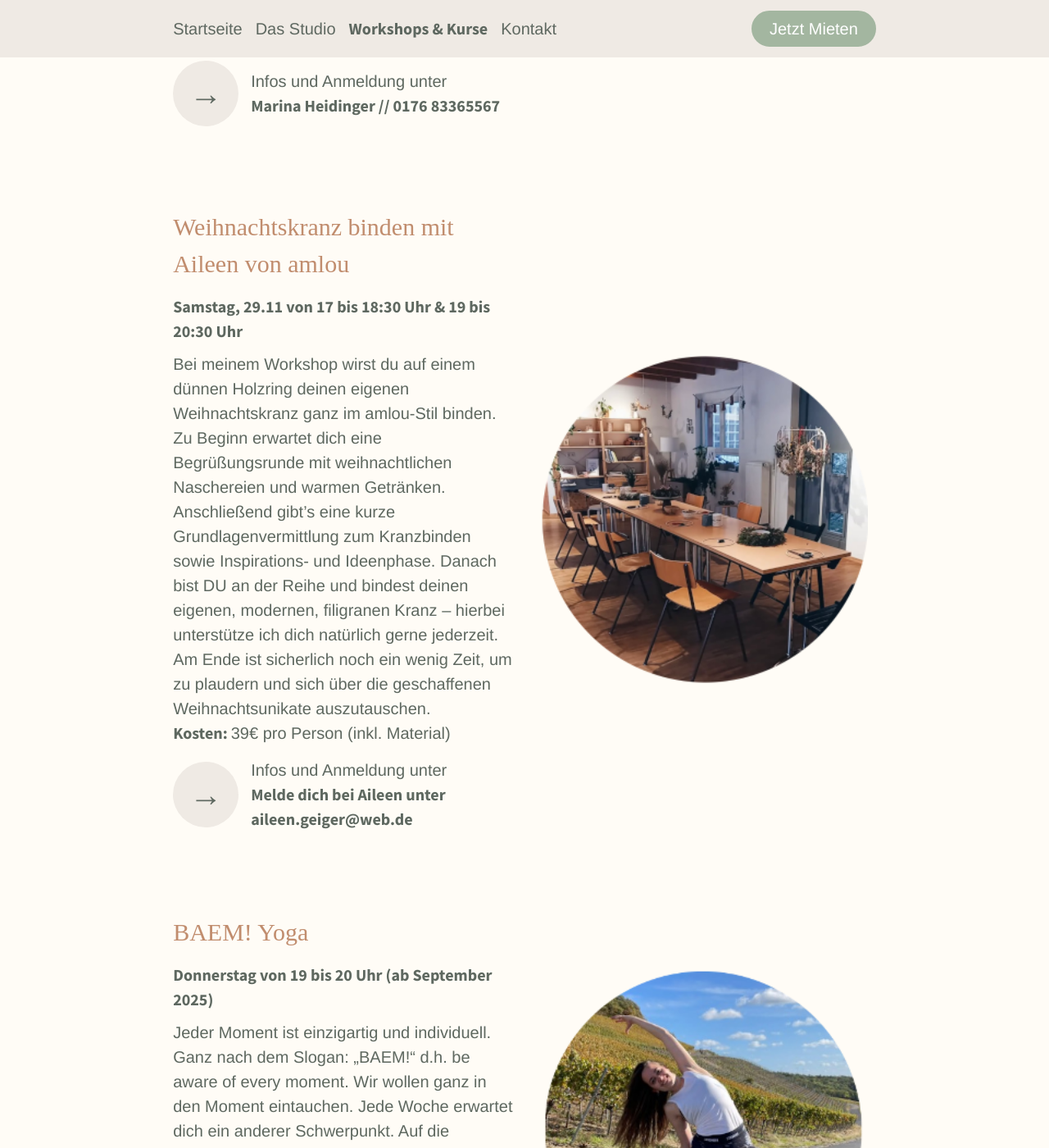
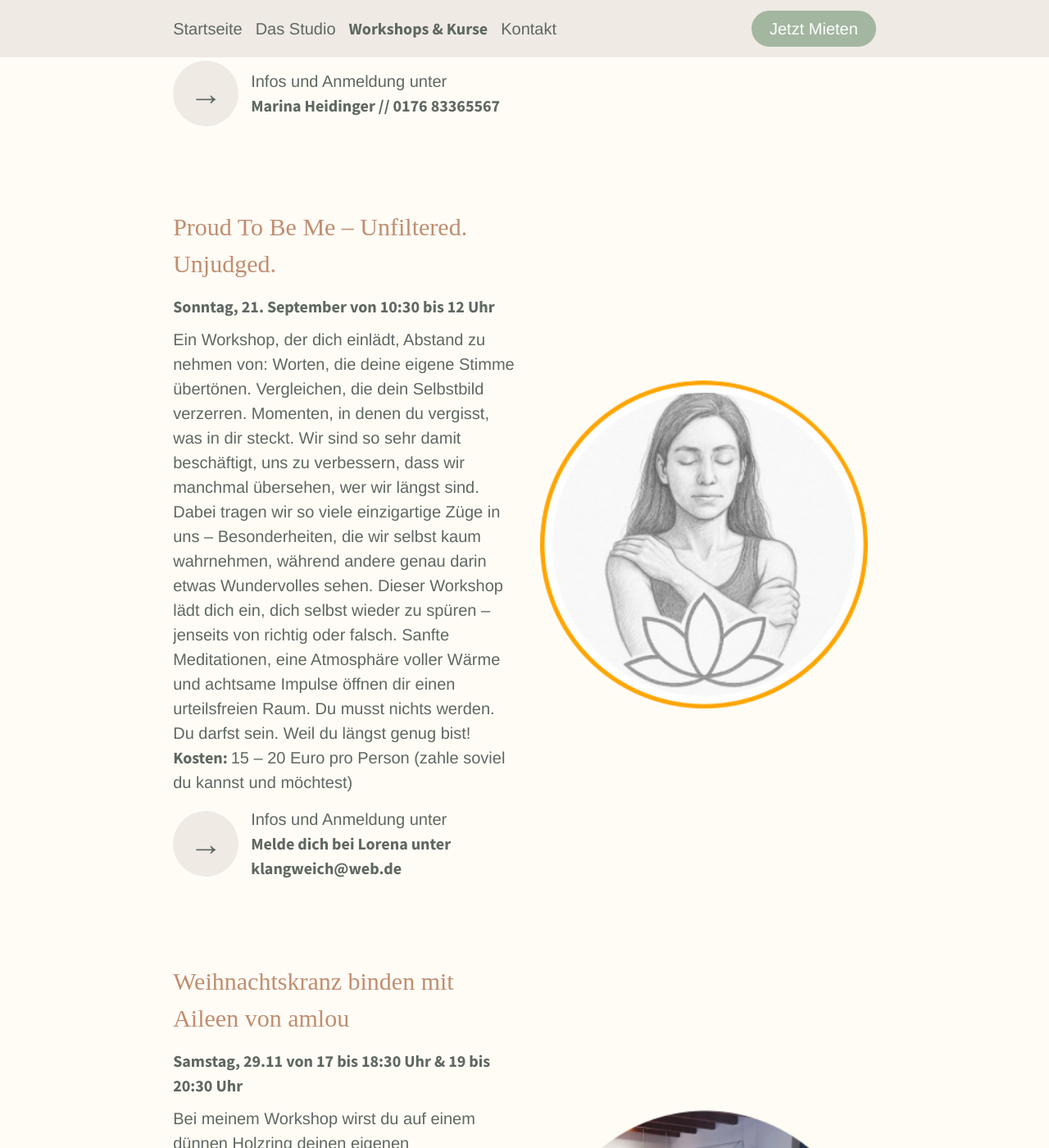
Before and after one commit to sonjafeitsch/meine-nische-website, a Jekyll site: the page built from kurse.html, in a window 1280 px wide and 1400 px high, scrolled down 1820 px. Shown: the whole window at 82% size. Built offline with Jekyll 4.4.1, drawn with Linux system fonts in a browser that asks for light colours; some web fonts are replaced.

Commit message:
update events

```diff
--- a/kurse.html
+++ b/kurse.html
@@ -20,6 +20,18 @@ events:
     ruhigen Sequenzen. Hier kommen wir vom hektischen Alltag zur Ruhe. Klänge und Düfte runden die 90 Minuten Auszeit ab."
     costs: "140 € für 10 Einheiten je 90 Minuten "
     address: "Marina Heidinger // 0176 83365567"
+  - name: "Proud To Be Me – Unfiltered. Unjudged."
+    image: lorena.png
+    time: Sonntag, 21. September von 10:30 bis 12 Uhr
+    description: "Ein Workshop, der dich einlädt, Abstand zu nehmen von: Worten, die deine eigene Stimme übertönen.
+    Vergleichen, die dein Selbstbild verzerren. Momenten, in denen du vergisst, was in dir steckt.
+    Wir sind so sehr damit beschäftigt, uns zu verbessern, dass wir manchmal übersehen, wer wir längst sind.
+    Dabei tragen wir so viele einzigartige Züge in uns – Besonderheiten, die wir selbst kaum wahrnehmen,
+    während andere genau darin etwas Wundervolles sehen. Dieser Workshop lädt dich ein, dich selbst wieder
+    zu spüren – jenseits von richtig oder falsch. Sanfte Meditationen, eine Atmosphäre voller Wärme und
+    achtsame Impulse öffnen dir einen urteilsfreien Raum. Du musst nichts werden. Du darfst sein. Weil du längst genug bist!"
+    costs: "15 – 20 Euro pro Person (zahle soviel du kannst und möchtest)"
+    address: "Melde dich bei Lorena unter klangweich@web.de"
   - name: "Weihnachtskranz binden mit Aileen von amlou"
     image: amlou.png
     time: Samstag, 29.11 von 17 bis 18:30 Uhr & 19 bis 20:30 Uhr
```
